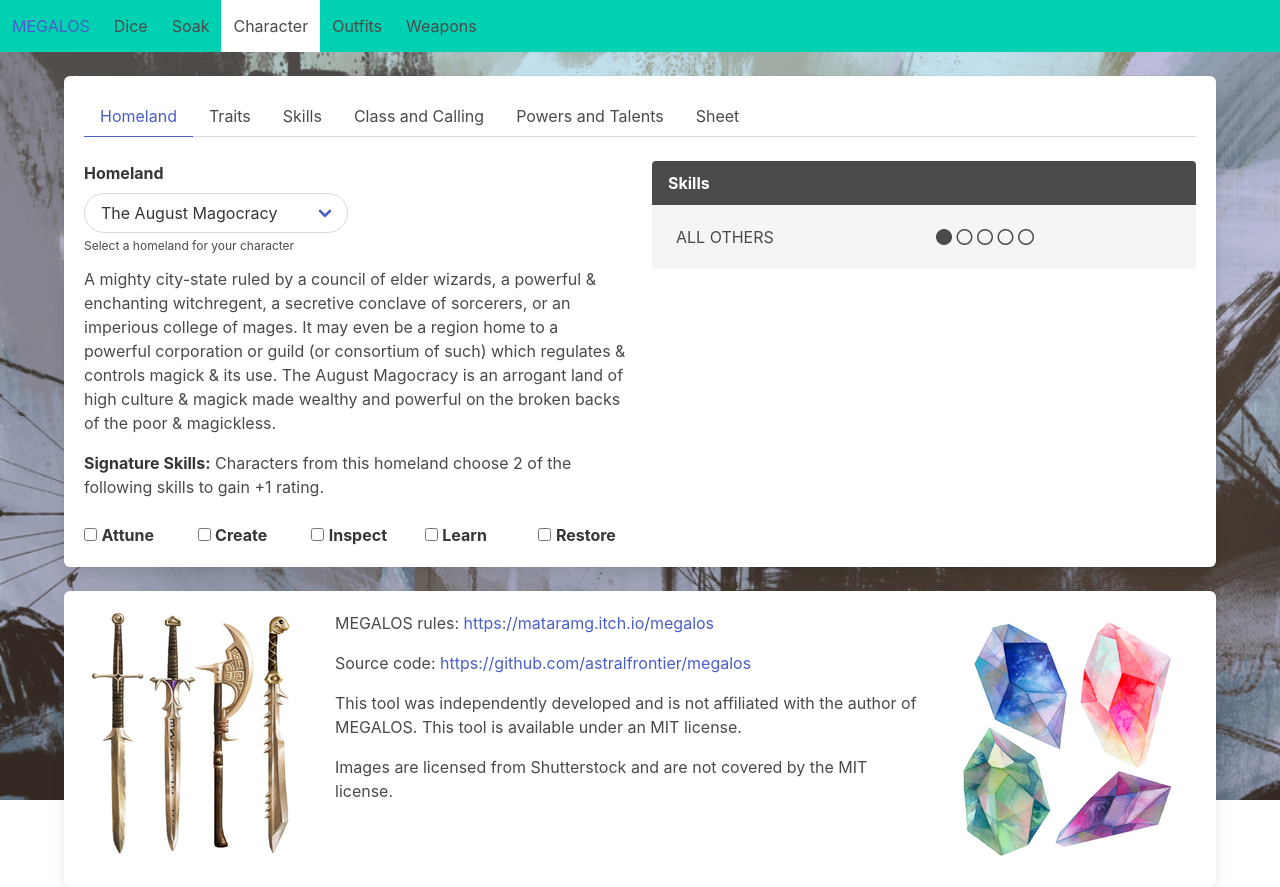
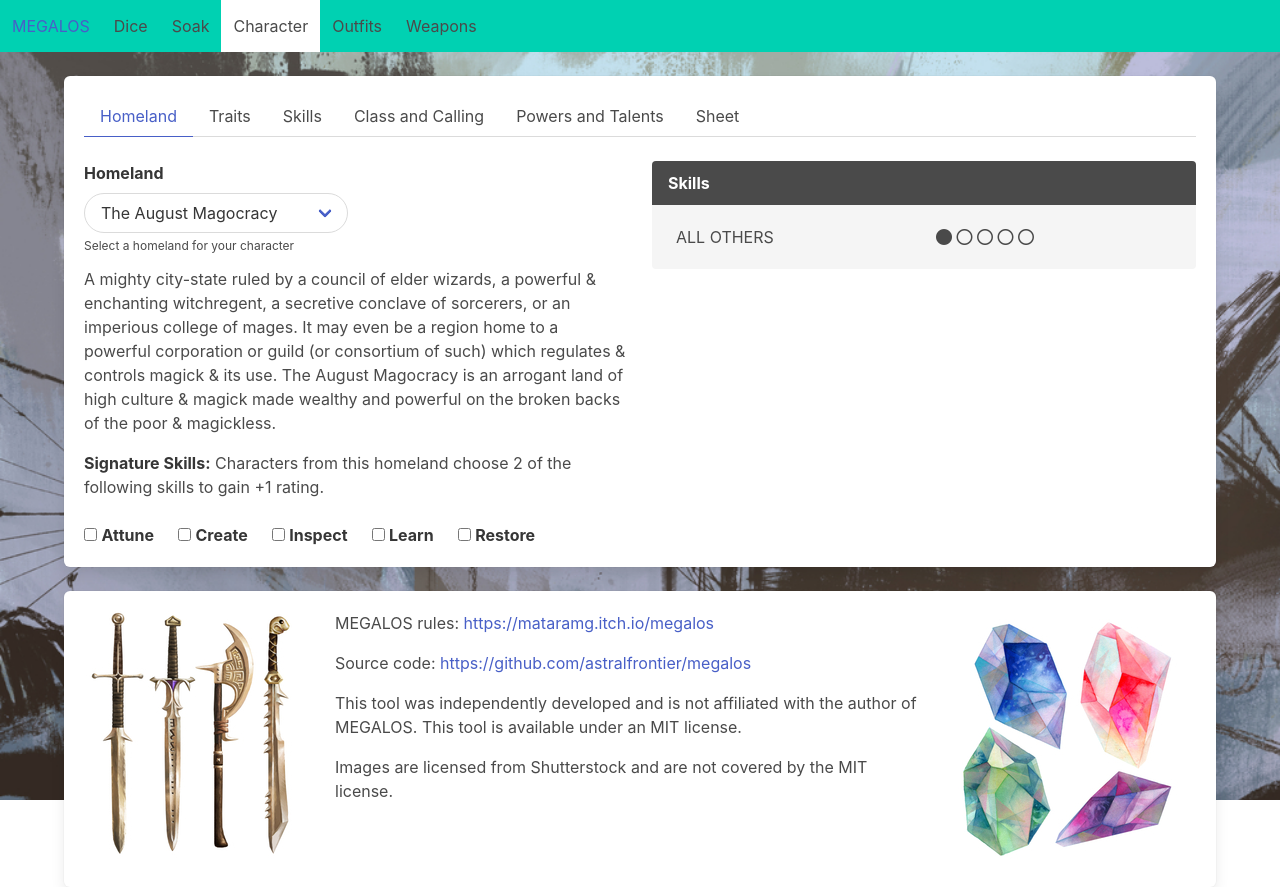
Before and after one commit to astralfrontier/megalos, a React (Vite) app: page /character in a window 1280 px wide. Built offline with nearby package versions, Linux system fonts and the light colour scheme; the HTML template or start-up script is replaced by a standard one.

Commit message:
Fix skills wrap on Homeland chooser

```diff
--- a/src/characters/HomelandChooser.tsx
+++ b/src/characters/HomelandChooser.tsx
@@ -76,11 +76,11 @@ function HomelandChooser() {
             </p>
           </div>
 
-          <div className="columns">
+          <div className="columns is-multiline">
             {map((skill) => {
               const isChecked = character.homelandSkills.includes(skill)
               return (
-                <div className="column">
+                <div className="column is-narrow">
                   <label className="checkbox">
                     <input
                       id={`homeland-skill-checkbox-${skill.toLowerCase()}`}
```
